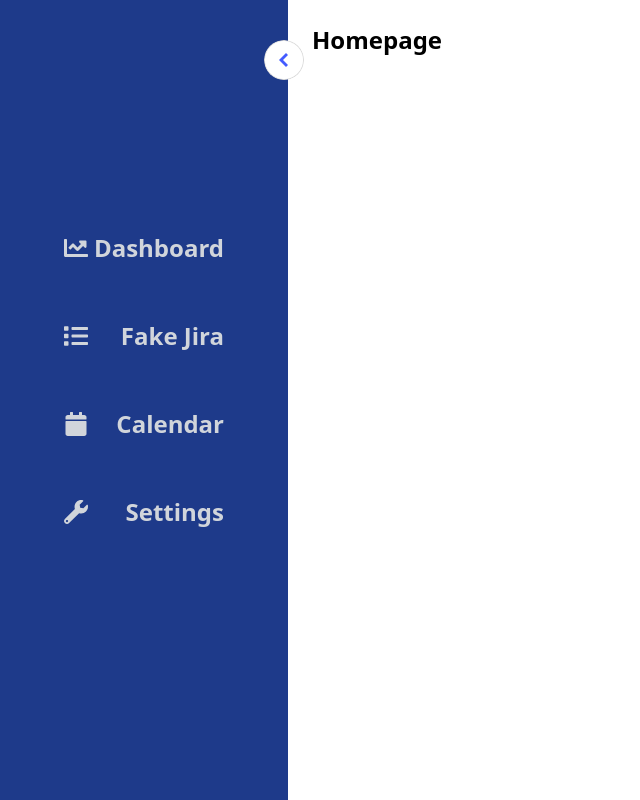
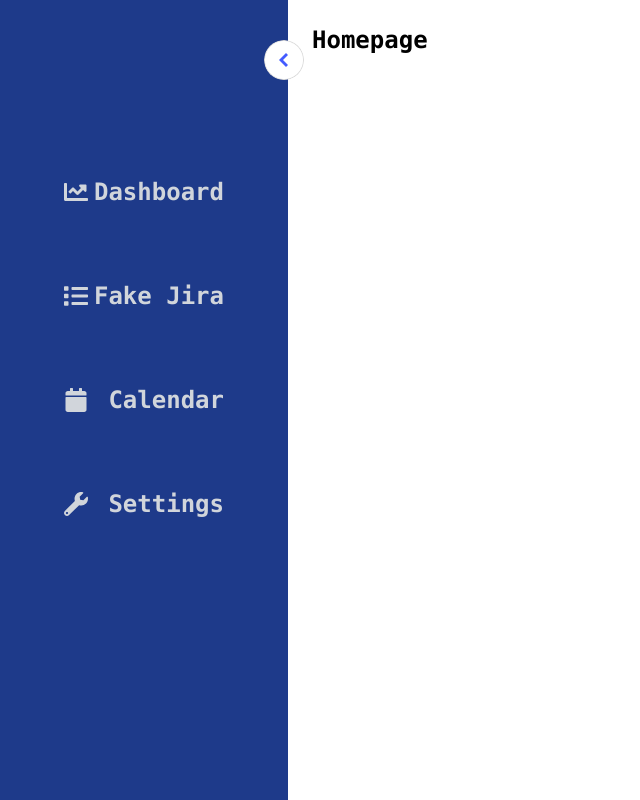
Before and after one commit to seba-nigu/productivity-project, a React (Create React App) app in the folder client/: page /dashboard in a window 1280 px wide. Shown: the whole page, without its empty margins (0-640 px from the left). Built offline with nearby package versions, Linux system fonts and the light colour scheme; no server answers; sample sign-in values are in the browser's storage.

Commit message:
add nested dashboard

```diff
--- a/client/src/App.js
+++ b/client/src/App.js
@@ -1,5 +1,5 @@
 import { BrowserRouter, Route, Routes } from "react-router-dom";
-import Dashboard from "./pages/Dashboard";
+import Dashboard from "./pages/Dashboard/Dashboard";
 import Hero from "./pages/Hero";
 import Login from "./pages/Login";
 import NotFound from "./pages/NotFound";
@@ -13,7 +13,7 @@ function App() {
           <Route path="/" element={<Hero />} />
           <Route path="/login" element={<Login />} />
           <Route path="/register" element={<Register />} />
-          <Route path="/dashboard" element={<Dashboard />} />
+          <Route path="/dashboard/*" element={<Dashboard />} />
           <Route path="/*" element={<NotFound />} />
         </Routes>
       </BrowserRouter>
--- a/client/src/pages/Dashboard.js
+++ /dev/null
@@ -1,87 +0,0 @@
-import axios from "axios";
-import { useEffect, useState } from "react";
-import { useNavigate } from "react-router-dom";
-import control from "../assets/control.png";
-import { FaChartLine, FaList, FaCalendar, FaWrench } from "react-icons/fa";
-
-function Dashboard() {
-  const [open, setOpen] = useState(true);
-  let navigate = useNavigate();
-  let config;
-  if (localStorage.getItem("user")) {
-    config = {
-      headers: {
-        authorization:
-          "Bearer " + JSON.parse(localStorage.getItem("user")).token,
-      },
-    };
-  }
-
-  useEffect(() => {
-    if (localStorage.getItem("user"))
-      axios.get("http://localhost:5000/dashboard", config);
-    else {
-      navigate("/");
-    }
-  });
-
-  return (
-    <div className="flex h-screen">
-      <div className={`${open ? "w-72" : "w-16"} bg-blue-900 relative`}>
-        <img
-          src={control}
-          alt="close"
-          onClick={() => setOpen(!open)}
-          className={`absolute rounded-full cursor-pointer text-white -right-4 top-10 ${
-            !open && "rotate-180"
-          }`}
-        />
-        <ul>
-          <li
-            className={`${
-              (!open && "justify-center mx-0") || "justify-between mx-14"
-            } flex items-center text-gray-300 mt-56 text-2xl cursor-pointer hover:bg-blue-800 rounded p-2`}
-          >
-            <FaChartLine />
-            <div className={`origin-left font-bold ${!open && "hidden"}`}>
-              Dashboard
-            </div>
-          </li>
-          <li
-            className={`${
-              (!open && "justify-center mx-0") || "justify-between mx-14"
-            } flex items-center text-gray-300 mt-10 text-2xl cursor-pointer hover:bg-blue-800 rounded p-2`}
-          >
-            <FaList />
-            <div className={`origin-left font-bold ${!open && "hidden"}`}>
-              Fake Jira
-            </div>
-          </li>
-          <li
-            className={`${
-              (!open && "justify-center mx-0") || "justify-between mx-14"
-            } flex items-center text-gray-300 mt-10 text-2xl cursor-pointer hover:bg-blue-800 rounded p-2`}
-          >
-            <FaCalendar />
-            <div className={`origin-left font-bold ${!open && "hidden"}`}>
-              Calendar
-            </div>
-          </li>
-          <li
-            className={`${
-              (!open && "justify-center mx-0") || "justify-between mx-14"
-            } flex items-center text-gray-300 mt-10 text-2xl cursor-pointer hover:bg-blue-800 rounded p-2`}
-          >
-            <FaWrench />
-            <div className={`origin-left font-bold ${!open && "hidden"}`}>
-              Settings
-            </div>
-          </li>
-        </ul>
-      </div>
-      <div className="text-2xl font-semibold p-6">Homepage</div>
-    </div>
-  );
-}
-
-export default Dashboard;
--- /dev/null
+++ b/client/src/pages/Dashboard/Calendar.js
@@ -0,0 +1,5 @@
+function Calendar() {
+  return <div>Calendar</div>;
+}
+
+export default Calendar;
--- /dev/null
+++ b/client/src/pages/Dashboard/Dashboard.js
@@ -0,0 +1,46 @@
+import axios from "axios";
+import { useEffect } from "react";
+import { Route, Routes, useNavigate } from "react-router-dom";
+import NotFound from "../NotFound";
+import Calendar from "./Calendar";
+import Homepage from "./Homepage";
+import Jira from "./Jira";
+import Settings from "./Settings";
+import Sidebar from "./Sidebar";
+
+function Dashboard() {
+  let navigate = useNavigate();
+  let config;
+  if (localStorage.getItem("user")) {
+    config = {
+      headers: {
+        authorization:
+          "Bearer " + JSON.parse(localStorage.getItem("user")).token,
+      },
+    };
+  }
+
+  useEffect(() => {
+    if (localStorage.getItem("user"))
+      axios.get("http://localhost:5000/dashboard", config);
+    else {
+      navigate("/");
+    }
+  });
+
+  return (
+    <div className="flex h-screen font-mono">
+      <Sidebar />
+      <Routes>
+        <Route path="/" element={<Homepage />} />
+        <Route path="/jira" element={<Jira />} />
+        <Route path="/calendar" element={<Calendar />} />
+        <Route path="/settings" element={<Settings />} />
+
+        <Route path="*" element={<NotFound />} />
+      </Routes>
+    </div>
+  );
+}
+
+export default Dashboard;
--- /dev/null
+++ b/client/src/pages/Dashboard/Homepage.js
@@ -0,0 +1,5 @@
+function Homepage() {
+  return <div className="text-2xl font-semibold p-6">Homepage</div>;
+}
+
+export default Homepage;
--- /dev/null
+++ b/client/src/pages/Dashboard/Jira.js
@@ -0,0 +1,5 @@
+function Jira() {
+  return <div>Jira</div>;
+}
+
+export default Jira;
--- /dev/null
+++ b/client/src/pages/Dashboard/Settings.js
@@ -0,0 +1,5 @@
+function Settings() {
+  return <div>Settings</div>;
+}
+
+export default Settings;
--- /dev/null
+++ b/client/src/pages/Dashboard/Sidebar.js
@@ -0,0 +1,69 @@
+import control from "../../assets/control.png";
+import { FaChartLine, FaList, FaCalendar, FaWrench } from "react-icons/fa";
+import { useState } from "react";
+import { Link, useNavigate } from "react-router-dom";
+
+function Sidebar() {
+  const [open, setOpen] = useState(true);
+  let navigate = useNavigate();
+  return (
+    <div className={`${open ? "w-72" : "w-16"} bg-blue-900 relative`}>
+      <img
+        src={control}
+        alt="close"
+        onClick={() => setOpen(!open)}
+        className={`absolute rounded-full cursor-pointer text-white -right-4 top-10 ${
+          !open && "rotate-180"
+        }`}
+      />
+      <ul>
+        <li
+          onClick={() => navigate("/dashboard")}
+          className={`${
+            (!open && "justify-center mx-0") || "justify-between mx-14"
+          } flex items-center text-gray-300 mt-40 text-2xl cursor-pointer hover:bg-blue-800 rounded px-2 py-4`}
+        >
+          <FaChartLine />
+          <div className={`origin-left font-bold ${!open && "hidden"}`}>
+            Dashboard
+          </div>
+        </li>
+        <li
+          onClick={() => navigate("/dashboard/jira")}
+          className={`${
+            (!open && "justify-center mx-0") || "justify-between mx-14"
+          } flex items-center text-gray-300 mt-10 text-2xl cursor-pointer hover:bg-blue-800 rounded px-2 py-4`}
+        >
+          <FaList />
+          <div className={`origin-left font-bold ${!open && "hidden"}`}>
+            Fake Jira
+          </div>
+        </li>
+        <li
+          onClick={() => navigate("/dashboard/calendar")}
+          className={`${
+            (!open && "justify-center mx-0") || "justify-between mx-14"
+          } flex items-center text-gray-300 mt-10 text-2xl cursor-pointer hover:bg-blue-800 rounded px-2 py-4`}
+        >
+          <FaCalendar />
+          <div className={`origin-left font-bold ${!open && "hidden"}`}>
+            Calendar
+          </div>
+        </li>
+        <li
+          onClick={() => navigate("/dashboard/settings")}
+          className={`${
+            (!open && "justify-center mx-0") || "justify-between mx-14"
+          } flex items-center text-gray-300 mt-10 text-2xl cursor-pointer hover:bg-blue-800 rounded px-2 py-4`}
+        >
+          <FaWrench />
+          <div className={`origin-left font-bold ${!open && "hidden"}`}>
+            Settings
+          </div>
+        </li>
+      </ul>
+    </div>
+  );
+}
+
+export default Sidebar;
```
